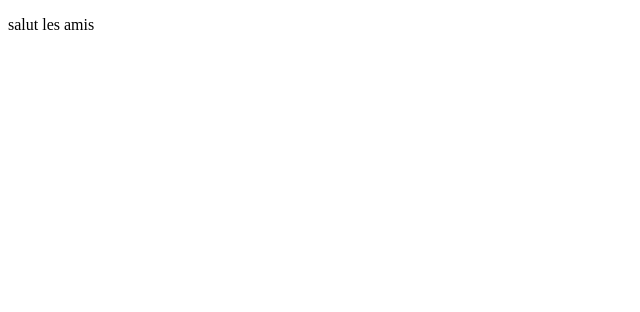
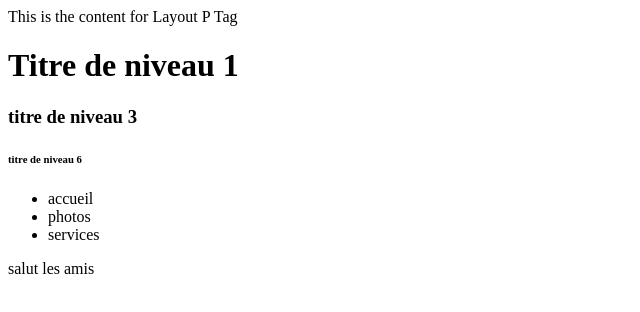
Before and after one commit to webmaster83/presentation, a plain HTML site: page index.html in a window 1280 px wide. Shown: the whole page, without its empty margins (0-640 px from the left). Drawn offline with Linux system fonts and the light colour scheme.

Commit message:
ajout de balise Html

```diff
--- a/index.html
+++ b/index.html
@@ -2,10 +2,20 @@
 <html>
 <head>
 <meta charset="utf-8">
-<title>Untitled Document</title>
+<title>ma première page html</title>
 </head>
 
 <body>
-	<p>salut les amis</p>
+	<header>This is the content for Layout P Tag</header>
+	<h1>Titre de niveau 1</h1>
+	<h3>titre de niveau 3</h3>
+	<h6>titre de niveau 6</h6>
+<ul>
+  <li>accueil</li>
+  <li>photos</li>
+  <li>services</li>
+</ul>
+<p>salut les amis</p>
+
 </body>
 </html>
```
